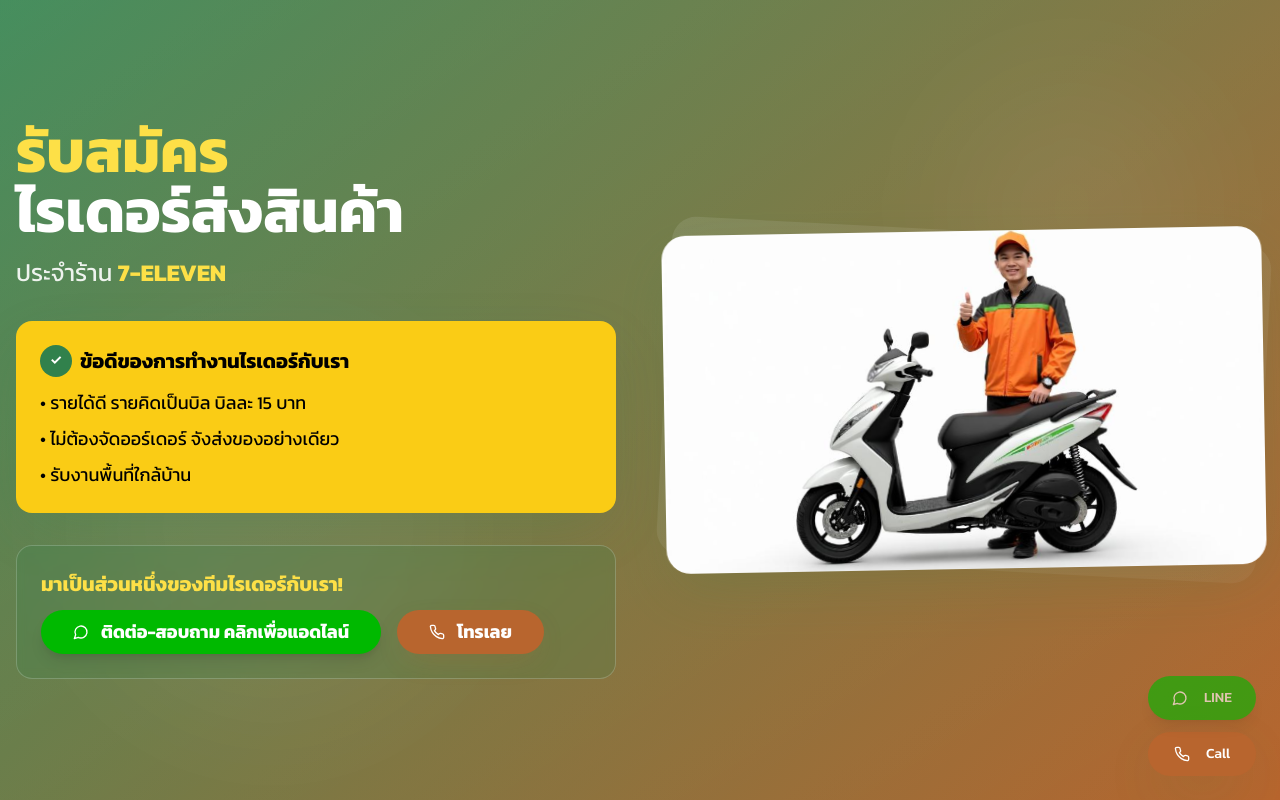
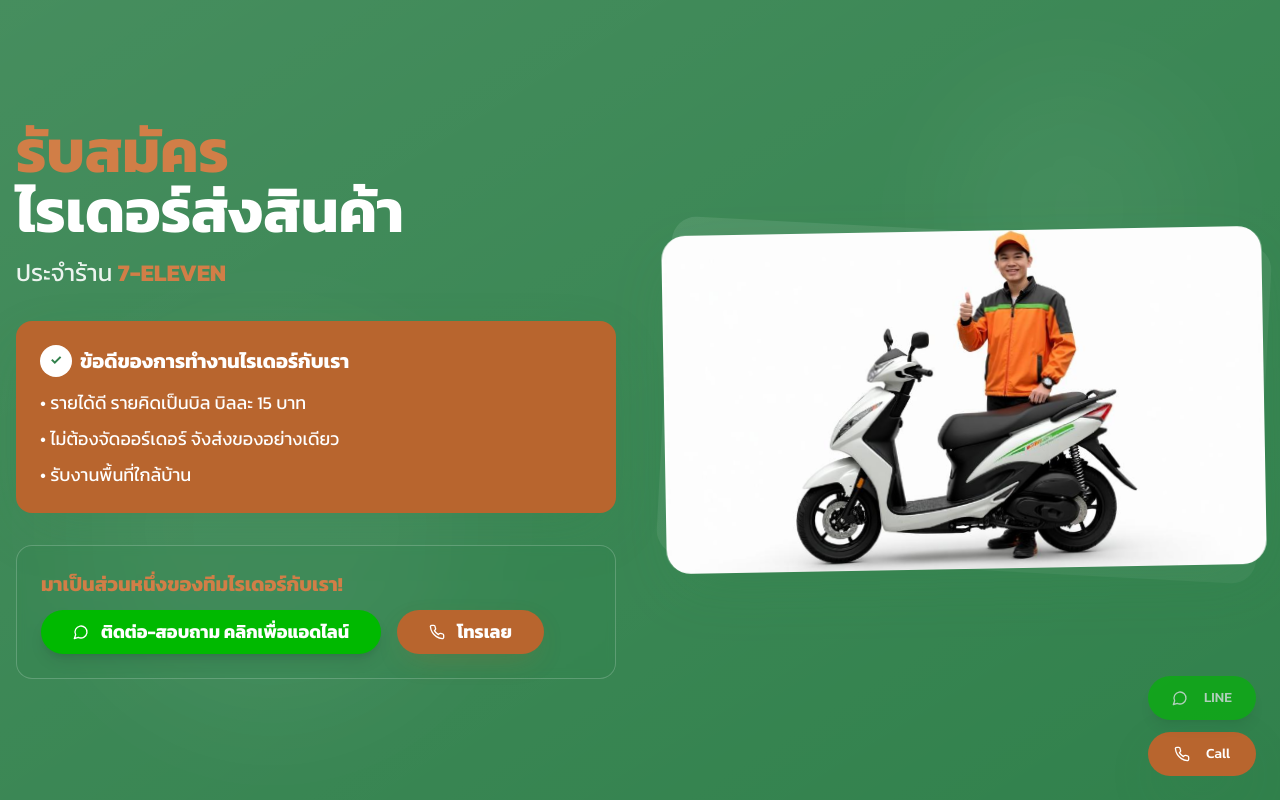
Before and after one commit to alphaxmar/seven-rider-hire-hub, a React (Vite) app: page / in a window 1280 px wide. Shown: the top 800 px of the page. Built offline with nearby package versions, Linux system fonts and the light colour scheme; the HTML template or start-up script is replaced by a standard one.

Commit message:
Refactor: Adjust color scheme

```diff
--- a/src/components/Contact.tsx
+++ b/src/components/Contact.tsx
@@ -10,7 +10,7 @@ const Contact = () => {
   ];
 
   return (
-    <section className="py-20 bg-gradient-hero relative overflow-hidden">
+    <section className="py-20 bg-seven-green relative overflow-hidden">
       {/* Background decoration */}
       <div className="absolute inset-0 bg-gradient-to-br from-black/20 to-transparent" />
       <div className="absolute top-20 right-20 w-64 h-64 bg-white/10 rounded-full blur-3xl" />
@@ -79,8 +79,8 @@ const Contact = () => {
           <div className="space-y-8">
             <Card className="p-8 bg-white/10 backdrop-blur-sm border border-white/20 text-white">
               <div className="flex items-center gap-4 mb-6">
-                <div className="w-12 h-12 bg-yellow-400 rounded-full flex items-center justify-center">
-                  <Clock className="w-6 h-6 text-black" />
+                <div className="w-12 h-12 bg-seven-orange rounded-full flex items-center justify-center">
+                  <Clock className="w-6 h-6 text-white" />
                 </div>
                 <div>
                   <h3 className="text-xl font-bold">เวลาทำการ</h3>
@@ -90,7 +90,7 @@ const Contact = () => {
               <div className="space-y-2 text-lg">
                 <p>จันทร์ - ศุกร์: 9:00 - 18:00</p>
                 <p>เสาร์ - อาทิตย์: 9:00 - 17:00</p>
-                <p className="text-yellow-300 text-sm">* สามารถแอดไลน์ได้ 24 ชั่วโมง</p>
+                <p className="text-seven-orange-light text-sm">* สามารถแอดไลน์ได้ 24 ชั่วโมง</p>
               </div>
             </Card>
 
--- a/src/components/Hero.tsx
+++ b/src/components/Hero.tsx
@@ -4,7 +4,7 @@ import deliveryHero from "@/assets/delivery-hero.jpg";
 
 const Hero = () => {
   return (
-    <section className="relative overflow-hidden bg-gradient-hero min-h-screen flex items-center">
+    <section className="relative overflow-hidden bg-seven-green min-h-screen flex items-center">
       {/* Decorative elements */}
       <div className="absolute inset-0 bg-gradient-to-br from-white/10 to-transparent" />
       <div className="absolute top-20 right-20 w-64 h-64 bg-white/5 rounded-full blur-3xl" />
@@ -16,18 +16,18 @@ const Hero = () => {
           <div className="text-white space-y-8">
             <div className="space-y-4">
               <h1 className="text-5xl lg:text-6xl font-bold leading-tight">
-                <span className="text-yellow-300">รับสมัคร</span>
+                <span className="text-seven-orange-light">รับสมัคร</span>
                 <br />
                 <span className="text-white">ไรเดอร์ส่งสินค้า</span>
               </h1>
               <div className="text-xl lg:text-2xl text-white/90">
-                ประจำร้าน <span className="font-bold text-yellow-300">7-ELEVEN</span>
+                ประจำร้าน <span className="font-bold text-seven-orange-light">7-ELEVEN</span>
               </div>
             </div>
 
-            <div className="bg-yellow-400 text-black p-6 rounded-2xl shadow-elegant">
+            <div className="bg-seven-orange text-white p-6 rounded-2xl shadow-elegant">
               <h3 className="text-xl font-bold mb-3 flex items-center gap-2">
-                <span className="w-8 h-8 bg-seven-green rounded-full flex items-center justify-center text-white text-sm">✓</span>
+                <span className="w-8 h-8 bg-white rounded-full flex items-center justify-center text-seven-green text-sm">✓</span>
                 ข้อดีของการทำงานไรเดอร์กับเรา
               </h3>
               <ul className="space-y-2 text-lg">
@@ -38,7 +38,7 @@ const Hero = () => {
             </div>
 
             <div className="bg-seven-green/20 backdrop-blur-sm border border-white/20 p-6 rounded-2xl">
-              <h3 className="text-xl font-bold mb-3 text-yellow-300">
+              <h3 className="text-xl font-bold mb-3 text-seven-orange-light">
                 มาเป็นส่วนหนึ่งของทีมไรเดอร์กับเรา!
               </h3>
               <div className="flex flex-col sm:flex-row gap-4">
```
